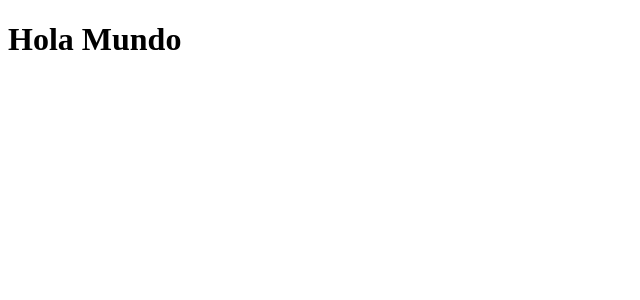
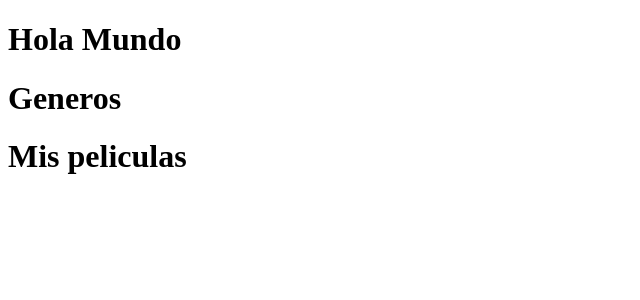
Before and after one commit to sergio3144/SergioPelis, a React (Vite) app: page / in a window 1280 px wide. Shown: the top 300 px of the page, without its empty margins (0-640 px from the left). Built offline with nearby package versions, Linux system fonts and the light colour scheme.

Commit message:
archivos base

```diff
--- a/src/App.jsx
+++ b/src/App.jsx
@@ -1,9 +1,13 @@
 import './App.css'
+import { Geners } from './components/generos'
+import { Main } from './components/mainPelis'
 
 function App() {
   return (
     <>
      <h1>Hola Mundo</h1>
+     <Geners/>
+     <Main/>
     </>
   )
 }
--- /dev/null
+++ b/src/components/generos.jsx
@@ -0,0 +1,11 @@
+import React from 'react'
+
+function Geners() {
+  return (
+    <div>
+      <h1>Generos</h1>
+    </div>
+  )
+}
+
+export {Geners}
--- /dev/null
+++ b/src/components/mainPelis.jsx
@@ -0,0 +1,11 @@
+import React from 'react'
+
+function Main() {
+  return (
+    <div>
+      <h1>Mis peliculas</h1>
+    </div>
+  )
+}
+
+export { Main }
```
Also changed, not shown: Apis/Geners.js (added), Apis/Movies.js (added), src/components/base/settings.sass (added).
